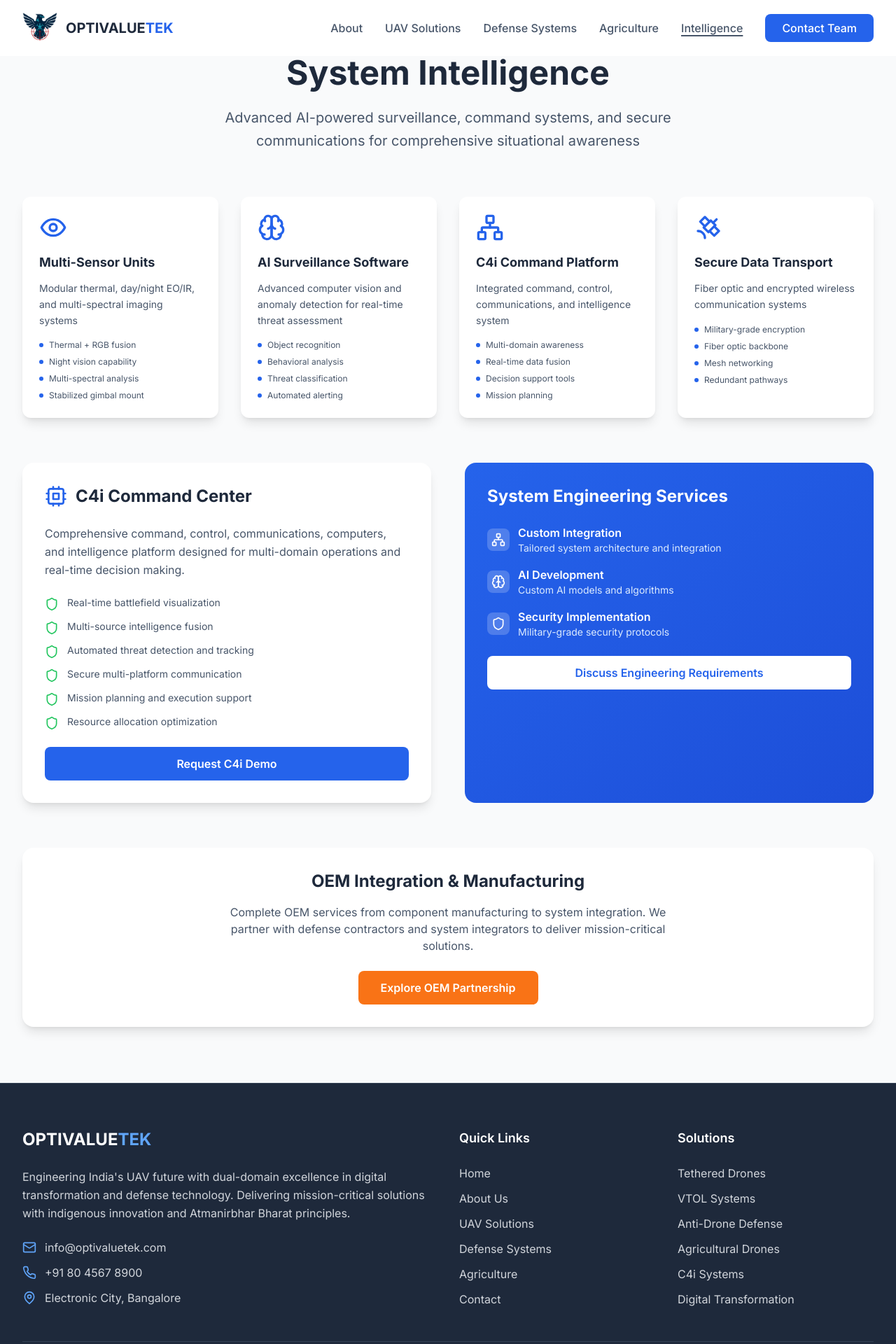
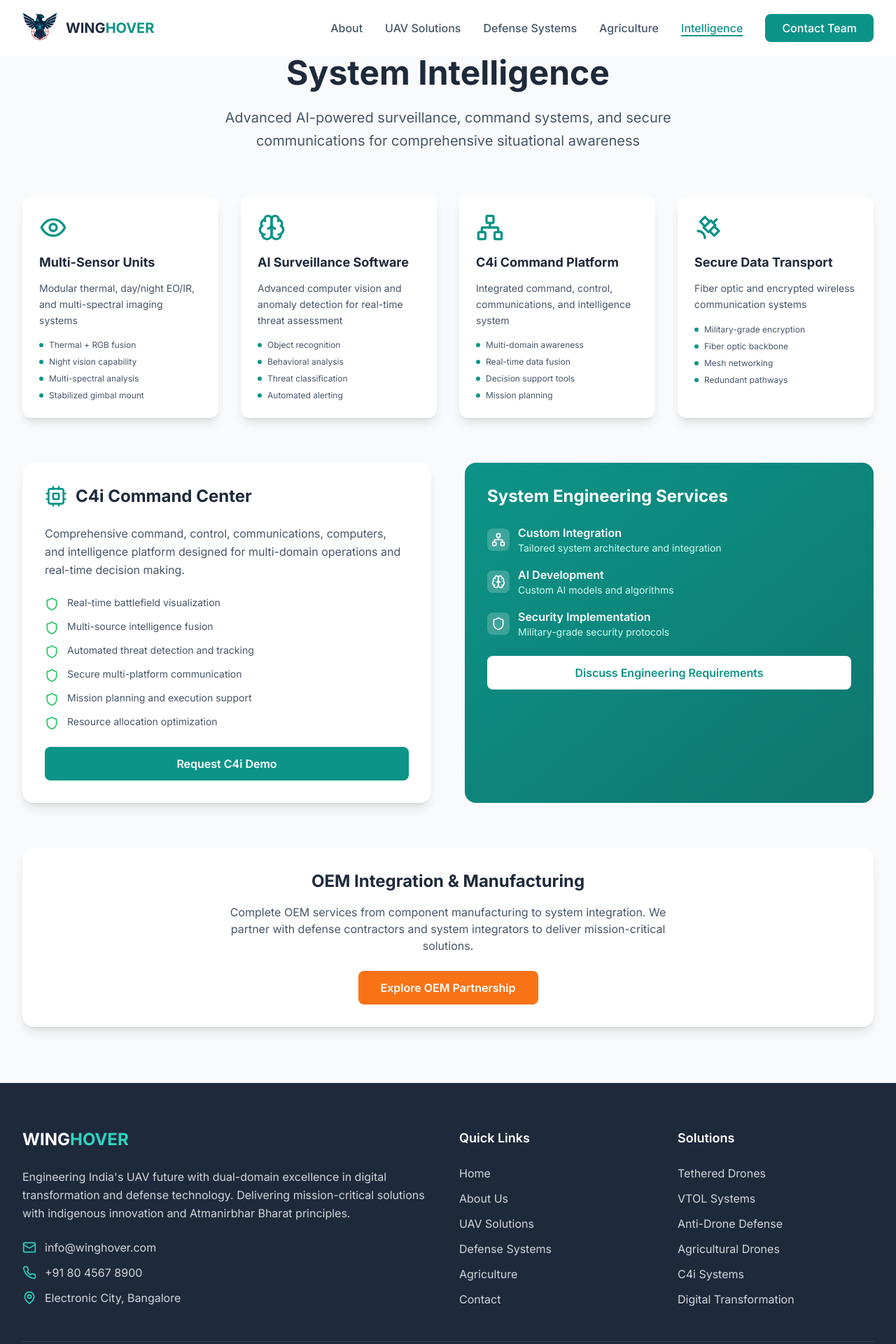
Before and after one commit to baludeepak7/wing-hover, a React (Vite) app: page /wing-hover/intelligence in a window 1280 px wide. Shown: the top 1920 px of the page at 70% size. Built offline with nearby package versions, Linux system fonts and the light colour scheme.

Commit message:
WINGHOVER - Digital Transformation & UAV Innovation Website

```diff
--- a/index.html
+++ b/index.html
@@ -4,9 +4,9 @@
     <meta charset="UTF-8" />
     <link rel="icon" type="image/svg+xml" href="/drone-icon.svg" />
     <meta name="viewport" content="width=device-width, initial-scale=1.0" />
-    <meta name="description" content="OptiValue Tek - Engineering India's UAV Future. Digital transformation leader with 10+ years experience and cutting-edge UAV defense technology solutions." />
+    <meta name="description" content="WINGHOVER - Engineering India's UAV Future. Digital transformation leader with 10+ years experience and cutting-edge UAV defense technology solutions." />
     <meta name="keywords" content="UAV technology, digital transformation, defense systems, anti-drone, ISR drones, agricultural drones, Atmanirbhar Bharat, cloud modernization" />
-    <title>OptiValue Tek - Engineering India's UAV Future | Digital Transformation & Defense Tech</title>
+    <title>WINGHOVER - Engineering India's UAV Future | Digital Transformation & Defense Tech</title>
     <link rel="preconnect" href="https://fonts.googleapis.com">
     <link rel="preconnect" href="https://fonts.gstatic.com" crossorigin>
     <link href="https://fonts.googleapis.com/css2?family=Inter:wght@400;500;600;700;800&display=swap" rel="stylesheet">
--- a/src/components/Contact.tsx
+++ b/src/components/Contact.tsx
@@ -43,35 +43,35 @@
     {
       name: "Ashish Kumar",
       role: "Technical Director",
-      email: "ashish.kumar@optivaluetek.com",
+      email: "ashish.kumar@winghover.com",
       phone: "+91 98765 43210",
       specialization: "UAV Systems & Defense Tech"
     },
     {
       name: "Ragini Jha",
       role: "Operations Director",
-      email: "ragini.jha@optivaluetek.com",
+      email: "ragini.jha@winghover.com",
       phone: "+91 98765 43211",
       specialization: "Project Management & Delivery"
     },
     {
       name: "Alok Mishra",
       role: "Finance Director",
-      email: "alok.mishra@optivaluetek.com",
+      email: "alok.mishra@winghover.com",
       phone: "+91 98765 43212",
       specialization: "Financial Planning & Contracts"
     },
     {
       name: "Shyla Mahendra",
       role: "Compliance Director",
-      email: "shyla.mahendra@optivaluetek.com",
+      email: "shyla.mahendra@winghover.com",
       phone: "+91 98765 43213",
       specialization: "Regulatory & Quality Assurance"
     },
     {
       name: "Prosenjit Bose",
       role: "HR Director",
-      email: "prosenjit.bose@optivaluetek.com",
+      email: "prosenjit.bose@winghover.com",
       phone: "+91 98765 43214",
       specialization: "Human Resources & Talent"
     }
@@ -87,13 +87,13 @@
     {
       icon: Mail,
       title: "Email",
-      details: ["info@optivaluetek.com", "support@optivaluetek.com"],
+      details: ["info@winghover.com", "support@winghover.com"],
       subtitle: "Response within 4 hours"
     },
     {
       icon: MapPin,
       title: "Headquarters",
-      details: ["OptiValue Tek Private Limited", "Electronic City, Bangalore - 560100"],
+      details: ["WINGHOVER Private Limited", "Electronic City, Bangalore - 560100"],
       subtitle: "Karnataka, India"
     },
     {
@@ -121,25 +121,25 @@
             {teamMembers.map((member, index) => (
               <div key={index} className="bg-gray-50 p-6 rounded-xl shadow-md hover:shadow-lg transition-all duration-300">
                 <div className="flex items-center space-x-3 mb-4">
-                  <div className="w-12 h-12 bg-blue-600 rounded-full flex items-center justify-center">
+                  <div className="w-12 h-12 bg-teal-600 rounded-full flex items-center justify-center">
                     <User className="h-6 w-6 text-white" />
                   </div>
                   <div>
                     <h4 className="font-bold text-slate-800">{member.name}</h4>
-                    <p className="text-sm text-blue-600">{member.role}</p>
+                    <p className="text-sm text-teal-600">{member.role}</p>
                   </div>
                 </div>
                 <p className="text-xs text-slate-500 mb-3">{member.specialization}</p>
                 <div className="space-y-2">
                   <div className="flex items-center space-x-2">
                     <Mail className="h-4 w-4 text-slate-400" />
-                    <a href={`mailto:${member.email}`} className="text-sm text-slate-600 hover:text-blue-600">
+                    <a href={`mailto:${member.email}`} className="text-sm text-slate-600 hover:text-teal-600">
                       {member.email}
                     </a>
                   </div>
                   <div className="flex items-center space-x-2">
                     <Phone className="h-4 w-4 text-slate-400" />
-                    <a href={`tel:${member.phone}`} className="text-sm text-slate-600 hover:text-blue-600">
+                    <a href={`tel:${member.phone}`} className="text-sm text-slate-600 hover:text-teal-600">
                       {member.phone}
                     </a>
                   </div>
@@ -156,7 +156,7 @@
               {contactInfo.map((info, index) => (
                 <div key={index} className="bg-gray-50 p-6 rounded-xl">
                   <div className="flex items-start space-x-4">
-                    <div className="bg-blue-600 p-3 rounded-lg">
+                    <div className="bg-teal-600 p-3 rounded-lg">
                       <info.icon className="h-6 w-6 text-white" />
                     </div>
                     <div>
@@ -171,9 +171,9 @@
               ))}
             </div>
 
-            <div className="mt-8 bg-gradient-to-r from-blue-600 to-blue-700 p-6 rounded-xl">
+            <div className="mt-8 bg-gradient-to-r from-teal-600 to-teal-700 p-6 rounded-xl">
               <h3 className="text-lg font-semibold mb-2 text-white">Emergency Support</h3>
-              <p className="text-blue-100 text-sm mb-3">
+              <p className="text-teal-100 text-sm mb-3">
                 For urgent technical support or mission-critical assistance
               </p>
               <p className="text-white font-semibold">+91 98765 43200</p>
@@ -197,7 +197,7 @@
                         required
                         value={formData.name}
                         onChange={handleInputChange}
-                        className="w-full px-4 py-3 bg-white border border-gray-300 rounded-lg focus:ring-2 focus:ring-blue-500 focus:border-transparent transition-all"
+                        className="w-full px-4 py-3 bg-white border border-gray-300 rounded-lg focus:ring-2 focus:ring-teal-500 focus:border-transparent transition-all"
                         placeholder="Your full name"
                       />
                     </div>
@@ -212,7 +212,7 @@
                         required
                         value={formData.email}
                         onChange={handleInputChange}
-                        className="w-full px-4 py-3 bg-white border border-gray-300 rounded-lg focus:ring-2 focus:ring-blue-500 focus:border-transparent transition-all"
+                        className="w-full px-4 py-3 bg-white border border-gray-300 rounded-lg focus:ring-2 focus:ring-teal-500 focus:border-transparent transition-all"
                         placeholder="your.email@example.com"
                       />
                     </div>
@@ -229,7 +229,7 @@
                         name="organization"
                         value={formData.organization}
                         onChange={handleInputChange}
-                        className="w-full px-4 py-3 bg-white border border-gray-300 rounded-lg focus:ring-2 focus:ring-blue-500 focus:border-transparent transition-all"
+                        className="w-full px-4 py-3 bg-white border border-gray-300 rounded-lg focus:ring-2 focus:ring-teal-500 focus:border-transparent transition-all"
                         placeholder="Your organization"
                       />
                     </div>
@@ -243,7 +243,7 @@
                         name="phone"
                         value={formData.phone}
                         onChange={handleInputChange}
-                        className="w-full px-4 py-3 bg-white border border-gray-300 rounded-lg focus:ring-2 focus:ring-blue-500 focus:border-transparent transition-all"
+                        className="w-full px-4 py-3 bg-white border border-gray-300 rounded-lg focus:ring-2 focus:ring-teal-500 focus:border-transparent transition-all"
                         placeholder="+91 98765 43210"
                       />
                     </div>
@@ -259,7 +259,7 @@
                         name="requirements"
                         value={formData.requirements}
                         onChange={handleInputChange}
-                        className="w-full px-4 py-3 bg-white border border-gray-300 rounded-lg focus:ring-2 focus:ring-blue-500 focus:border-transparent transition-all"
+                        className="w-full px-4 py-3 bg-white border border-gray-300 rounded-lg focus:ring-2 focus:ring-teal-500 focus:border-transparent transition-all"
                       >
                         <option value="general">General Inquiry</option>
                         <option value="uav">UAV Solutions</option>
@@ -281,7 +281,7 @@
                         required
                         value={formData.subject}
                         onChange={handleInputChange}
-                        className="w-full px-4 py-3 bg-white border border-gray-300 rounded-lg focus:ring-2 focus:ring-blue-500 focus:border-transparent transition-all"
+                        className="w-full px-4 py-3 bg-white border border-gray-300 rounded-lg focus:ring-2 focus:ring-teal-500 focus:border-transparent transition-all"
                         placeholder="Brief subject line"
                       />
                     </div>
@@ -298,14 +298,14 @@
                       rows={6}
                       value={formData.message}
                       onChange={handleInputChange}
-                      className="w-full px-4 py-3 bg-white border border-gray-300 rounded-lg focus:ring-2 focus:ring-blue-500 focus:border-transparent transition-all resize-none"
+                      className="w-full px-4 py-3 bg-white border border-gray-300 rounded-lg focus:ring-2 focus:ring-teal-500 focus:border-transparent transition-all resize-none"
                       placeholder="Please describe your requirements, timeline, and any specific questions you have..."
                     ></textarea>
                   </div>
 
                   <button
                     type="submit"
-                    className="w-full bg-gradient-to-r from-blue-600 to-blue-700 hover:from-blue-700 hover:to-blue-800 text-white py-4 rounded-lg font-semibold transition-all duration-300 flex items-center justify-center space-x-2 group"
+                    className="w-full bg-gradient-to-r from-teal-600 to-teal-700 hover:from-teal-700 hover:to-teal-800 text-white py-4 rounded-lg font-semibold transition-all duration-300 flex items-center justify-center space-x-2 group"
                   >
                     <Send className="h-5 w-5 group-hover:translate-x-1 transition-transform" />
                     <span>Send Message</span>
--- a/src/components/Footer.tsx
+++ b/src/components/Footer.tsx
@@ -35,8 +35,8 @@
           <div className="lg:col-span-2">
             <div className="flex items-center space-x-3 mb-6">
               <div>
-                <span className="text-2xl font-bold text-white">OPTIVALUE</span>
-                <span className="text-2xl font-bold text-blue-400">TEK</span>
+                <span className="text-2xl font-bold text-white">WING</span>
+                <span className="text-2xl font-bold text-teal-400">HOVER</span>
               </div>
             </div>
             <p className="text-gray-300 mb-6 leading-relaxed">
@@ -45,15 +45,15 @@
             </p>
             <div className="space-y-3">
               <div className="flex items-center space-x-3">
-                <Mail className="h-5 w-5 text-blue-400" />
-                <span className="text-gray-300">info@optivaluetek.com</span>
+                <Mail className="h-5 w-5 text-teal-400" />
+                <span className="text-gray-300">info@winghover.com</span>
               </div>
               <div className="flex items-center space-x-3">
-                <Phone className="h-5 w-5 text-blue-400" />
+                <Phone className="h-5 w-5 text-teal-400" />
                 <span className="text-gray-300">+91 80 4567 8900</span>
               </div>
               <div className="flex items-center space-x-3">
-                <MapPin className="h-5 w-5 text-blue-400" />
+                <MapPin className="h-5 w-5 text-teal-400" />
                 <span className="text-gray-300">Electronic City, Bangalore</span>
               </div>
             </div>
@@ -67,7 +67,7 @@
                 <li key={index}>
                   <button
                     onClick={() => scrollToSection(link.href)}
-                    className="text-gray-300 hover:text-blue-400 transition-colors"
+                    className="text-gray-300 hover:text-teal-400 transition-colors"
                   >
                     {link.name}
                   </button>
@@ -84,7 +84,7 @@
                 <li key={index}>
                   <button
                     onClick={() => scrollToSection(solution.href)}
-                    className="text-gray-300 hover:text-blue-400 transition-colors"
+                    className="text-gray-300 hover:text-teal-400 transition-colors"
                   >
                     {solution.name}
                   </button>
@@ -98,7 +98,7 @@
           <div className="flex flex-col md:flex-row justify-between items-center">
             <div className="flex flex-col sm:flex-row items-center space-y-4 sm:space-y-0 sm:space-x-8 mb-4 md:mb-0">
               <p className="text-gray-400 text-sm">
-                © {currentYear} OptiValue Tek Private Limited. All rights reserved.
+                © {currentYear} WINGHOVER Private Limited. All rights reserved.
               </p>
               <div className="flex space-x-6 text-sm">
                 <a href="#" className="text-gray-400 hover:text-white transition-colors">Privacy Policy</a>
@@ -110,13 +110,13 @@
             <div className="flex items-center space-x-4">
               <span className="text-gray-400 text-sm">Follow us:</span>
               <div className="flex space-x-3">
-                <a href="#" className="p-2 bg-slate-700 hover:bg-blue-600 rounded-lg transition-colors group">
+                <a href="#" className="p-2 bg-slate-700 hover:bg-teal-600 rounded-lg transition-colors group">
                   <Linkedin className="h-5 w-5 text-gray-400 group-hover:text-white" />
                 </a>
-                <a href="#" className="p-2 bg-slate-700 hover:bg-blue-600 rounded-lg transition-colors group">
+                <a href="#" className="p-2 bg-slate-700 hover:bg-teal-600 rounded-lg transition-colors group">
                   <Twitter className="h-5 w-5 text-gray-400 group-hover:text-white" />
                 </a>
-                <a href="#" className="p-2 bg-slate-700 hover:bg-blue-600 rounded-lg transition-colors group">
+                <a href="#" className="p-2 bg-slate-700 hover:bg-teal-600 rounded-lg transition-colors group">
                   <Youtube className="h-5 w-5 text-gray-400 group-hover:text-white" />
                 </a>
               </div>
--- a/src/components/Header.tsx
+++ b/src/components/Header.tsx
@@ -60,8 +60,8 @@
   ];
 
   const navButtonClass = (id: string) =>
-    `text-slate-600 hover:text-blue-700 transition-colors font-medium focus:outline-none focus:ring-0 ${
-      activeSection === id ? 'underline underline-offset-4 decoration-2 text-blue-700' : ''
+    `text-slate-600 hover:text-teal-600 transition-colors font-medium focus:outline-none focus:ring-0 ${
+      activeSection === id ? 'underline underline-offset-4 decoration-2 text-teal-600' : ''
     }`;
 
   return (
@@ -74,11 +74,11 @@
         <div className="flex items-center justify-between h-16 lg:h-20">
           <Link to="/" className="flex items-center space-x-3 group">
             <div className="relative">
-              <img src={ShieldPng} alt="OptiValue Tek logo" width={50} height={50} />
+              <img src={ShieldPng} alt="WINGHOVER logo" width={50} height={50} />
             </div>
             <div>
-              <span className="text-xl font-bold text-slate-800">OPTIVALUE</span>
-              <span className="text-xl font-bold text-blue-600">TEK</span>
+              <span className="text-xl font-bold text-slate-800">WING</span>
+              <span className="text-xl font-bold text-teal-600">HOVER</span>
             </div>
           </Link>
 
@@ -94,7 +94,7 @@
             ))}
             <button
               onClick={() => scrollToSection('contact')}
-              className="bg-blue-600 hover:bg-blue-700 text-white px-6 py-2 rounded-lg font-medium transition-colors"
+              className="bg-teal-600 hover:bg-teal-700 text-white px-6 py-2 rounded-lg font-medium transition-colors"
             >
               Contact Team
             </button>
@@ -117,8 +117,8 @@
                   onClick={() => scrollToSection(item.id)}
                   className={`block w-full text-left px-3 py-2 rounded-md font-medium transition-colors ${
                     activeSection === item.id
-                      ? 'text-blue-700 underline underline-offset-4'
-                      : 'text-slate-600 hover:text-blue-700 hover:bg-gray-50'
+                      ? 'text-teal-600 underline underline-offset-4'
+                      : 'text-slate-600 hover:text-teal-600 hover:bg-gray-50'
                   }`}
                 >
                   {item.name}
@@ -126,7 +126,7 @@
               ))}
               <button
                 onClick={() => scrollToSection('contact')}
-                className="block w-full text-left px-3 py-2 bg-blue-600 hover:bg-blue-700 text-white rounded-md font-medium transition-colors"
+                className="block w-full text-left px-3 py-2 bg-teal-600 hover:bg-teal-700 text-white rounded-md font-medium transition-colors"
               >
                 Contact Team
               </button>
--- a/src/components/Intelligence.tsx
+++ b/src/components/Intelligence.tsx
@@ -72,7 +72,7 @@
           {intelligenceSystems.map((system, index) => (
             <div key={index} className="bg-white p-6 rounded-xl shadow-lg hover:shadow-xl transition-all duration-300 group">
               <div className="mb-4">
-                <system.icon className="h-10 w-10 text-blue-600 group-hover:text-orange-500 transition-colors" />
+                <system.icon className="h-10 w-10 text-teal-600 group-hover:text-orange-500 transition-colors" />
               </div>
               <h4 className="text-lg font-bold mb-3 text-slate-800">{system.title}</h4>
               <p className="text-slate-600 text-sm mb-4 leading-relaxed">{system.description}</p>
@@ -80,7 +80,7 @@
               <ul className="space-y-2">
                 {system.features.map((feature, featureIndex) => (
                   <li key={featureIndex} className="flex items-center space-x-2">
-                    <div className="w-1.5 h-1.5 bg-blue-600 rounded-full"></div>
+                    <div className="w-1.5 h-1.5 bg-teal-600 rounded-full"></div>
                     <span className="text-xs text-slate-600">{feature}</span>
                   </li>
                 ))}
@@ -92,7 +92,7 @@
         <div className="grid grid-cols-1 lg:grid-cols-2 gap-12 mb-16">
           <div className="bg-white rounded-2xl p-8 shadow-lg">
             <div className="flex items-center space-x-3 mb-6">
-              <Cpu className="h-8 w-8 text-blue-600" />
+              <Cpu className="h-8 w-8 text-teal-600" />
               <h3 className="text-2xl font-bold text-slate-800">C4i Command Center</h3>
             </div>
 
@@ -110,12 +110,12 @@
               ))}
             </div>
 
-            <button className="mt-6 w-full bg-blue-600 hover:bg-blue-700 text-white py-3 rounded-lg font-semibold transition-colors">
+            <button className="mt-6 w-full bg-teal-600 hover:bg-teal-700 text-white py-3 rounded-lg font-semibold transition-colors">
               Request C4i Demo
             </button>
           </div>
 
-          <div className="bg-gradient-to-br from-blue-600 to-blue-700 rounded-2xl p-8 text-white">
+          <div className="bg-gradient-to-br from-teal-600 to-teal-700 rounded-2xl p-8 text-white">
             <h3 className="text-2xl font-bold mb-6">System Engineering Services</h3>
 
             <div className="space-y-4 mb-6">
@@ -125,7 +125,7 @@
                 </div>
                 <div>
                   <h4 className="font-semibold">Custom Integration</h4>
-                  <p className="text-blue-100 text-sm">Tailored system architecture and integration</p>
+                  <p className="text-teal-100 text-sm">Tailored system architecture and integration</p>
                 </div>
               </div>
 
@@ -135,7 +135,7 @@
                 </div>
                 <div>
                   <h4 className="font-semibold">AI Development</h4>
-                  <p className="text-blue-100 text-sm">Custom AI models and algorithms</p>
+                  <p className="text-teal-100 text-sm">Custom AI models and algorithms</p>
                 </div>
               </div>
 
@@ -145,12 +145,12 @@
                 </div>
                 <div>
                   <h4 className="font-semibold">Security Implementation</h4>
-                  <p className="text-blue-100 text-sm">Military-grade security protocols</p>
+                  <p className="text-teal-100 text-sm">Military-grade security protocols</p>
                 </div>
               </div>
             </div>
 
-            <button className="w-full bg-white text-blue-600 hover:bg-gray-100 py-3 rounded-lg font-semibold transition-colors">
+            <button className="w-full bg-white text-teal-600 hover:bg-gray-100 py-3 rounded-lg font-semibold transition-colors">
               Discuss Engineering Requirements
             </button>
           </div>
```
Also changed, not shown: src/components/About.tsx (+7 -7 lines), src/components/DefenseSystems.tsx (+6 -6 lines), src/components/Hero.tsx (+5 -5 lines), src/components/Mobility.tsx (+8 -8 lines), src/components/UAVOfferings.tsx (+4 -4 lines).
